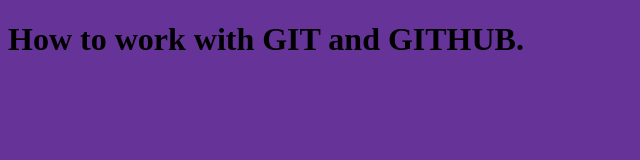
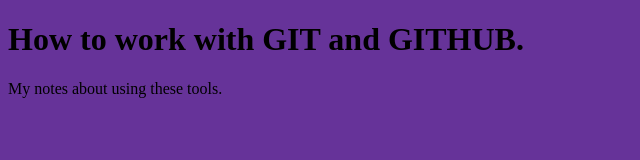
Before and after one commit to gundars-o/git-github, a plain HTML site: page index.html in a window 1280 px wide. Shown: the whole page, without its empty margins (0-640 px from the left). Drawn offline with Linux system fonts and the light colour scheme.

Commit message:
Update index.html

```diff
--- a/index.html
+++ b/index.html
@@ -12,5 +12,6 @@
 </style>
 <body>
     <h1>How to work with GIT and GITHUB.</h1>
+    <p>My notes about using these tools.</p>
 </body>
 </html>
```
